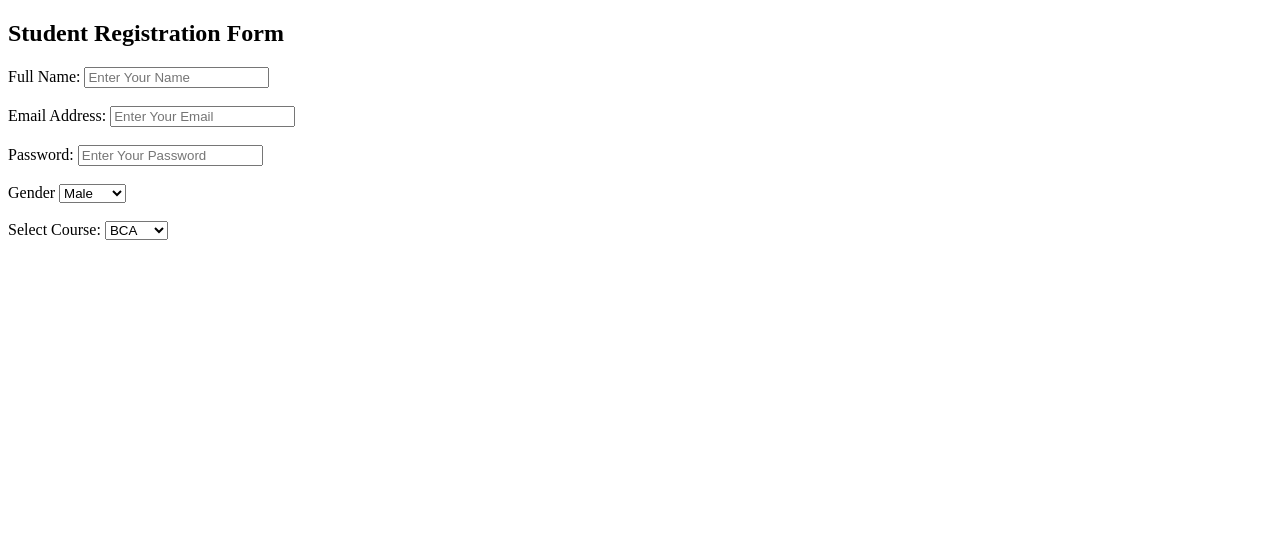
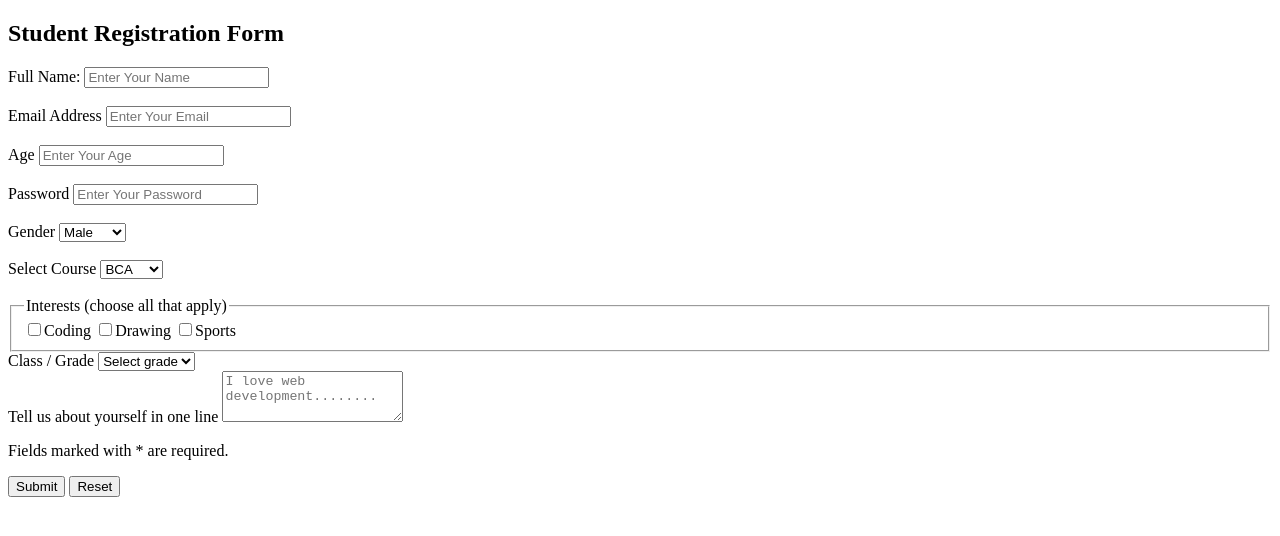
Before and after one commit to brajmohan01/Cse16, a plain HTML site: page form/index.html in a window 1280 px wide. Drawn offline with Linux system fonts and the light colour scheme.

Commit message:
form complete  html

```diff
--- a/form/index.html
+++ b/form/index.html
@@ -1,30 +1,36 @@
 <!DOCTYPE html>
 <html lang="en">
+
 <head>
     <meta charset="UTF-8">
     <meta name="viewport" content="width=device-width, initial-scale=1.0">
     <title>Simple Registration form</title>
     <link rel="stylesheet" href="style.css">
 </head>
+
 <body>
     <h2>Student Registration Form</h2>
     <form action="">
         <label for="fullName">Full Name:</label>
         <input type="text" id="fullName" name="fullName" placeholder="Enter Your Name" required><br><br>
 
-        <label for="email">Email Address:</label>
+        <label for="email">Email Address</label>
         <input type="email" id="email" name="email" placeholder="Enter Your Email" required><br><br>
 
-        <label for="password">Password:</label>
+        <label for="age">Age</label>
+        <input type="number" id="age" name="age" placeholder="Enter Your Age" required><br><br>
+
+        <label for="password">Password</label>
         <input type="password" id="password" name="password" placeholder="Enter Your Password" required><br><br>
 
         <label for="gender">Gender</label>
         <select id="gender" name="gender" required>
             <option type="radio" name="gender" value="male">Male</option>
             <option type="radio" name="gender" value="female">Female</option>
+            <option type="radio" name="gender" value="other">Other</option>
         </select><br><br>
 
-        <label for="course">Select Course:</label>
+        <label for="course">Select Course</label>
         <select id="course" name="course" required>
             <option type="radio" name="course" value="bca">BCA</option>
             <option type="radio" name="course" value="bba">BBA</option>
@@ -32,8 +38,48 @@
             <option type="radio" name="course" value="mba">MBA</option>
         </select><br><br>
 
+        <fieldset>
+            <legend>Interests (choose all that apply)</legend>
+            <label class="inline">
+                <input type="checkbox" name="interests" value="coding">Coding
+            </label>
+            <label class="inline">
+                <input type="checkbox" name="interests" value="drawing">Drawing
+            </label>
+            <label class="inline">
+                <input type="checkbox" name="interests" value="sports">Sports
+            </label>
+        </fieldset>
 
+        <div>
+            <label for="grade">Class / Grade</label>
+
+            <select id="grade" name="grade" required>
+                <option value="">Select grade</option>
+
+                <option>Grade 1</option>
+                <option>Grade 2</option>
+                <option>Grade 3</option>
+                <option>Grade 4</option>
+                <option>Grade 5</option>
+            </select>
+        </div>
+
+        <div class="row">
+            <label for="about">Tell us about yourself in one line</label>
+            <textarea id="about" name="about" rows="3" maxlength="200"
+                placeholder="I love web development........"></textarea>
+        </div>
+
+
+        <p class="marker">Fields marked with * are required.</p>
+
+        <div class="actions">
+            <button type="submit" class="btn btn2">Submit</button>
+            <button type="reset" class="btn">Reset</button>
+        </div>
 
     </form>
 </body>
+
 </html>
```
